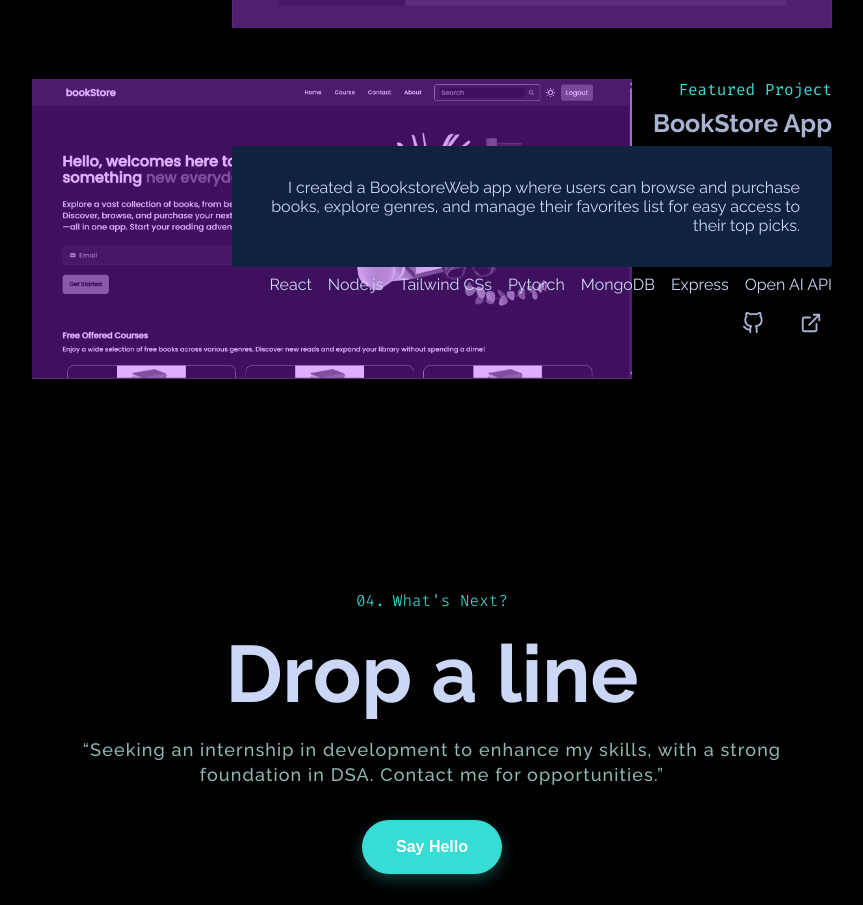
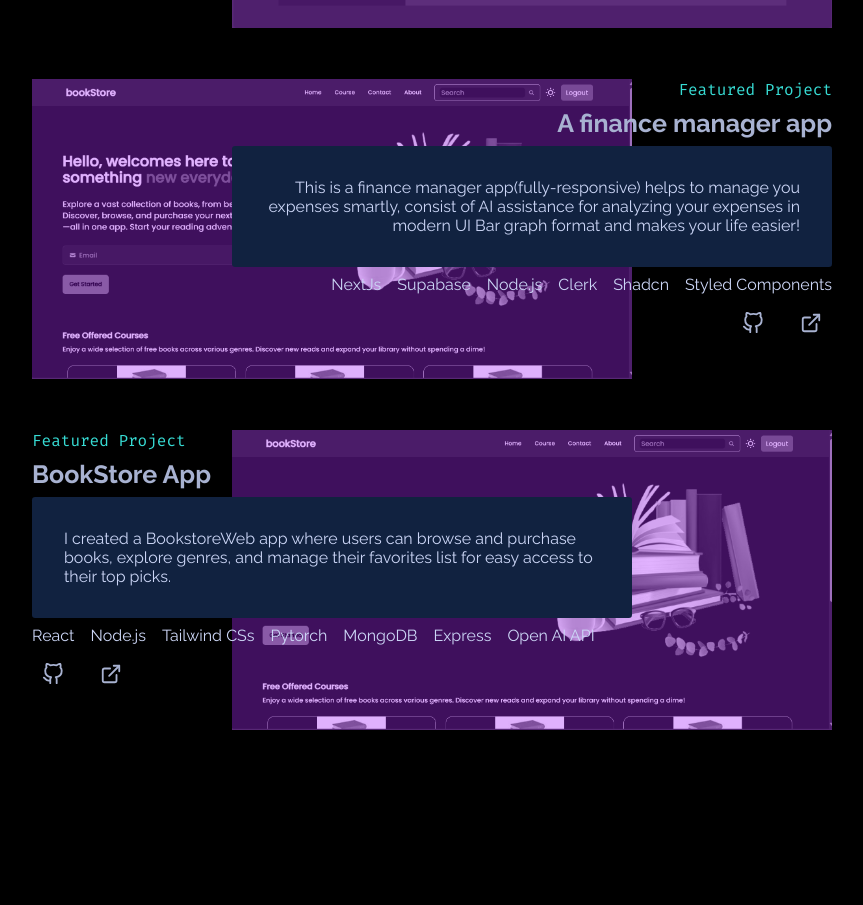
Before and after one commit to adityaaman052/AdiPortfolio, a Next.js app: page / in a window 1280 px wide. Shown: the part 3599-4504 px from the top of the page, without its empty margins (208-1071 px from the left). Built offline with nearby package versions, Linux system fonts and the light colour scheme.

Commit message:
Update Projects.tsx

```diff
--- a/src/sections/Projects.tsx
+++ b/src/sections/Projects.tsx
@@ -40,6 +40,24 @@ function Projects() {
       projectExternalLinks: {
         github: "https://github.com/adityaaman052/AdityaChat",
         externalLink: "https://aditya-chat-48aq.vercel.app/",
+      },
+    },
+     {
+      image: "/project3.png",
+      projectName: "A finance manager app",
+      projectDescription:
+        "This is a finance manager app(fully-responsive) helps to manage you expenses smartly, consist of AI assistance for analyzing your expenses in modern UI Bar graph format and makes your life easier!",
+      projectTech: [
+        "NextJs",
+        "Supabase",
+        "Node.js",
+        "Clerk",
+        "Shadcn",
+        "Styled Components",
+      ],
+      projectExternalLinks: {
+        github: "https://github.com/adityaaman052/AdiFinance",
+        externalLink: "https://adi-finance.vercel.app/",
       },
     },
     {
```
